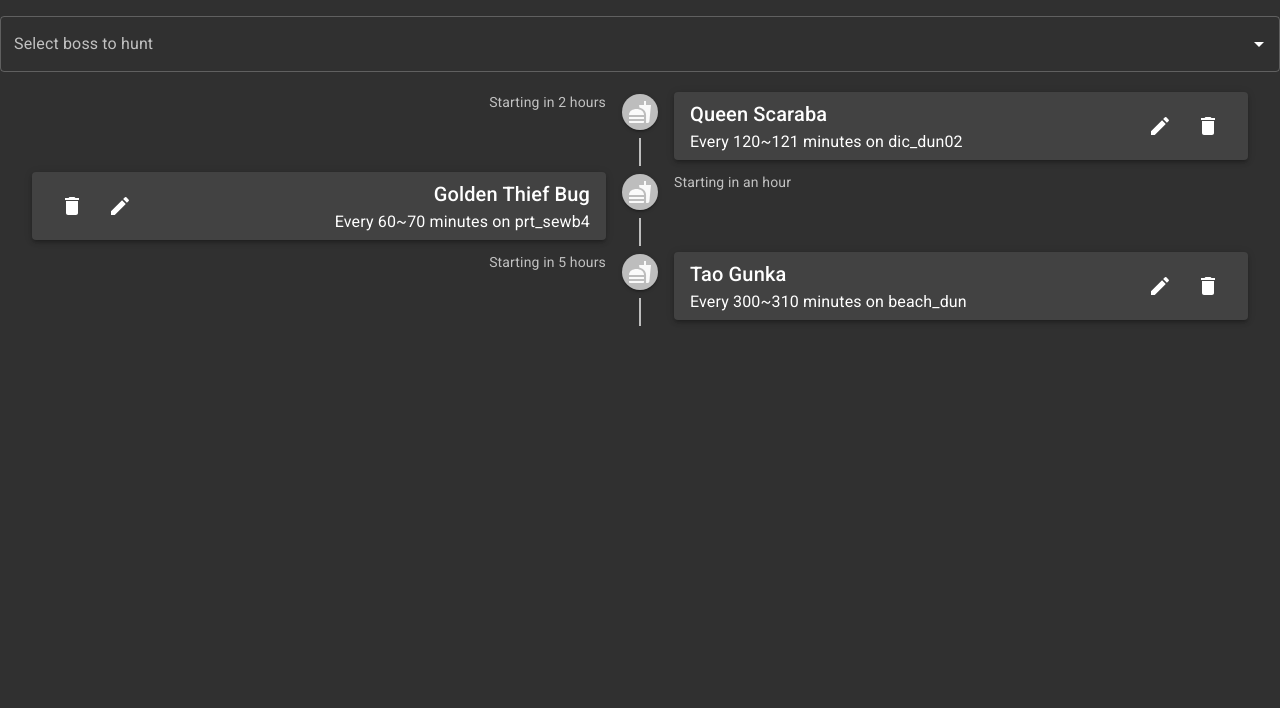
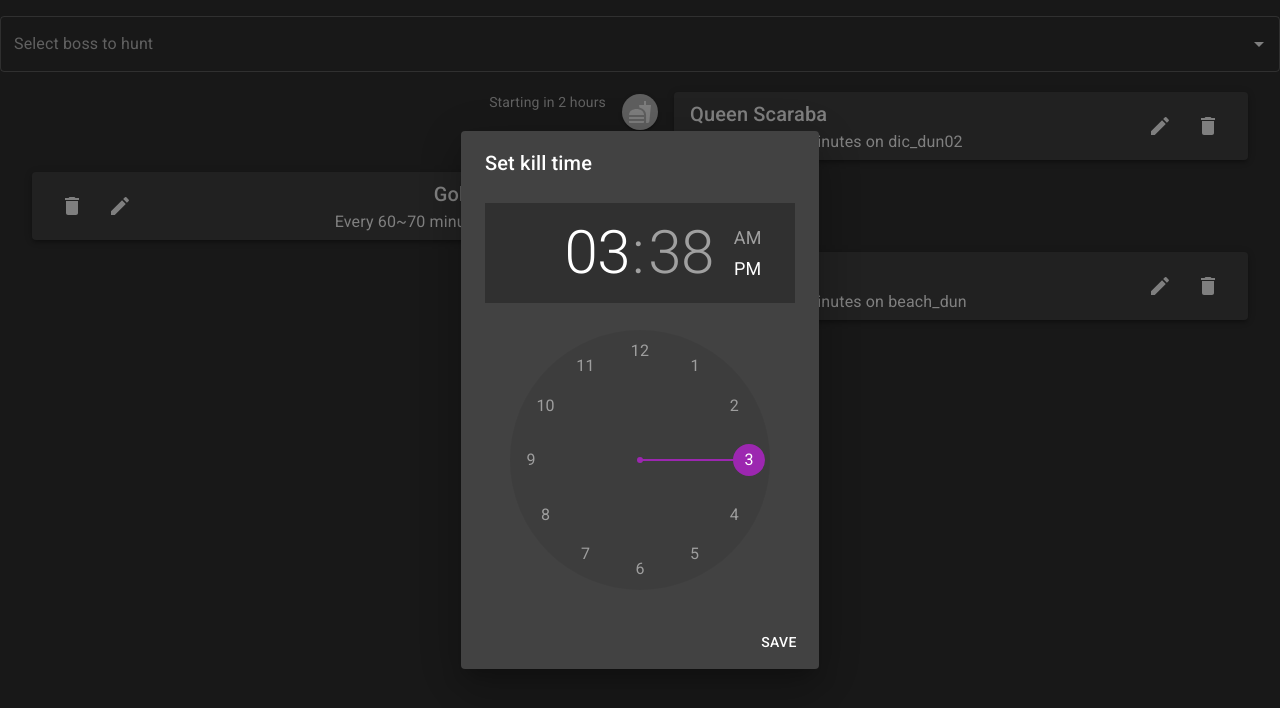
Before and after one commit to kasper573/ragnarok-boss-tracker, a React (Create React App) app: page / in a window 1280 px wide. Both pictures are taken after a click on the button 1160 px from the left and 126 px from the top of the page. Shown: the top 708 px of the page. Built offline with nearby package versions, Linux system fonts and the light colour scheme.

Commit message:
Add timer picker and bind it to hunt item edit button

```diff
--- a/package.json
+++ b/package.json
@@ -3,9 +3,11 @@
   "version": "0.1.0",
   "private": true,
   "dependencies": {
+    "@date-io/moment": "^1.3.13",
     "@material-ui/core": "^4.11.0",
     "@material-ui/icons": "^4.9.1",
     "@material-ui/lab": "^4.0.0-alpha.56",
+    "@material-ui/pickers": "^3.2.10",
     "@testing-library/jest-dom": "^4.2.4",
     "@testing-library/react": "^9.3.2",
     "@testing-library/user-event": "^7.1.2",
--- a/src/App.tsx
+++ b/src/App.tsx
@@ -1,4 +1,4 @@
-import React from "react";
+import React, { useState } from "react";
 import { ThemeProvider as SCThemeProvider } from "styled-components";
 import { HuntTimeline } from "./HuntTimeline";
 import {
@@ -13,6 +13,9 @@ import { Hunt } from "./Hunt";
 import { EmptyState } from "./EmptyState";
 import { createHunt } from "./createHunt";
 import { Boss } from "./Boss";
+import MomentUtils from "@date-io/moment";
+import { MuiPickersUtilsProvider } from "@material-ui/pickers";
+import { HuntEditor } from "./HuntEditor";
 
 export type AppProps = {
   theme: Theme;
@@ -20,12 +23,27 @@ export type AppProps = {
 };
 
 export const App: React.FC<AppProps> = ({ theme, bosses }) => {
-  const [hunts, addHunt, removeHunt] = useListState<Hunt>(
+  const [hunts, addHunt, removeHunt, replaceHunt] = useListState<Hunt>(
     bosses.map(createHunt)
   );
+  const [editedHunt, setEditedHunt] = useState<Hunt>();
+  const [isEditing, setEditing] = useState(false);
+  const stopEditing = () => setEditing(false);
+  const startEditing = (hunt: Hunt) => {
+    setEditedHunt(hunt);
+    setEditing(true);
+  };
+  const saveEdit = (updatedHunt: Hunt) => {
+    if (editedHunt) {
+      replaceHunt(editedHunt, updatedHunt);
+    }
+    stopEditing();
+  };
+
   return (
     <MuiThemeProvider theme={theme}>
       <SCThemeProvider theme={theme}>
+        <MuiPickersUtilsProvider utils={MomentUtils}>
           <CssBaseline />
           <Background>
             <BossSelector
@@ -36,18 +54,25 @@ export const App: React.FC<AppProps> = ({ theme, bosses }) => {
               <HuntTimeline
                 hunts={hunts}
                 onDelete={removeHunt}
-              onEdit={openEditHuntUI}
+                onEdit={startEditing}
               />
             ) : (
               <EmptyState />
             )}
+            {editedHunt && (
+              <HuntEditor
+                value={editedHunt}
+                open={isEditing}
+                onClose={stopEditing}
+                onChange={saveEdit}
+              />
+            )}
           </Background>
+        </MuiPickersUtilsProvider>
       </SCThemeProvider>
     </MuiThemeProvider>
   );
 };
 
-const openEditHuntUI = (hunt: Hunt) => alert("Edit UI for " + hunt.boss.name);
-
 const notHuntedBosses = (bosses: Boss[], hunts: Hunt[]) =>
   bosses.filter((boss) => !hunts.find((hunt) => hunt.boss === boss));
--- /dev/null
+++ b/src/HuntEditor.tsx
@@ -0,0 +1,49 @@
+import {
+  Dialog,
+  DialogContent,
+  DialogProps,
+  DialogTitle,
+  DialogActions,
+  Button,
+} from "@material-ui/core";
+import { Hunt } from "./Hunt";
+import { MaterialUiPickersDate } from "@material-ui/pickers/typings/date";
+import React, { useState } from "react";
+import { TimePicker } from "@material-ui/pickers";
+import { updateHunt } from "./updateHunt";
+
+export type HuntEditorProps = Pick<DialogProps, "open" | "onClose"> & {
+  value: Hunt;
+  onChange: (value: Hunt) => void;
+};
+
+export const HuntEditor: React.FC<HuntEditorProps> = ({
+  value,
+  open,
+  onChange,
+  onClose,
+}) => {
+  const [time, setTime] = useState<Date>(value.killTime);
+  const submit = () => onChange(updateHunt(value, { killTime: time }));
+  const handleTimeChange = (newTime: MaterialUiPickersDate) =>
+    setTime(newTime ? newTime.toDate() : new Date(0));
+  return (
+    <Dialog open={open} onClose={onClose}>
+      <DialogTitle>Set kill time</DialogTitle>
+      <DialogContent>
+        <TimePicker
+          variant="static"
+          openTo="hours"
+          value={time}
+          onChange={handleTimeChange}
+          ampm
+        />
+      </DialogContent>
+      <DialogActions>
+        <Button onClick={submit} autoFocus>
+          Save
+        </Button>
+      </DialogActions>
+    </Dialog>
+  );
+};
--- /dev/null
+++ b/src/updateHunt.ts
@@ -0,0 +1,6 @@
+import { Hunt } from "./Hunt";
+
+export const updateHunt = (hunt: Hunt, changes: Partial<Hunt>): Hunt => ({
+  ...hunt,
+  ...changes,
+});
--- a/src/useListState.ts
+++ b/src/useListState.ts
@@ -2,20 +2,21 @@ import { useState } from "react";
 
 export const useListState = <T>(
   initialValues: T[] | (() => T[]) = []
-): [T[], Op<T>, Op<T>] => {
+): [T[], Op<T>, Op<T>, (i: T, r: T) => void] => {
   const [list, setList] = useState<T[]>(initialValues);
   const add = (item: T) => {
     setList(list.concat(item));
   };
-  const remove = (item: T) => {
+  const splice = (item: T, ...insert: T[]) => {
     const index = list.indexOf(item);
     if (index !== -1) {
       const newList = list.slice();
-      newList.splice(index, 1);
+      newList.splice(index, 1, ...insert);
       setList(newList);
     }
   };
-  return [list, add, remove];
+  const replace = (item: T, newItem: T) => splice(item, newItem);
+  return [list, add, splice, replace];
 };
 
 type Op<T> = (item: T) => void;
```
Also changed, not shown: src/HuntTimelineItem.tsx (+4 -4 lines), 1 other file (tests, documents, lock files or other folders). Lines whose indentation alone changed are shown as unchanged.
